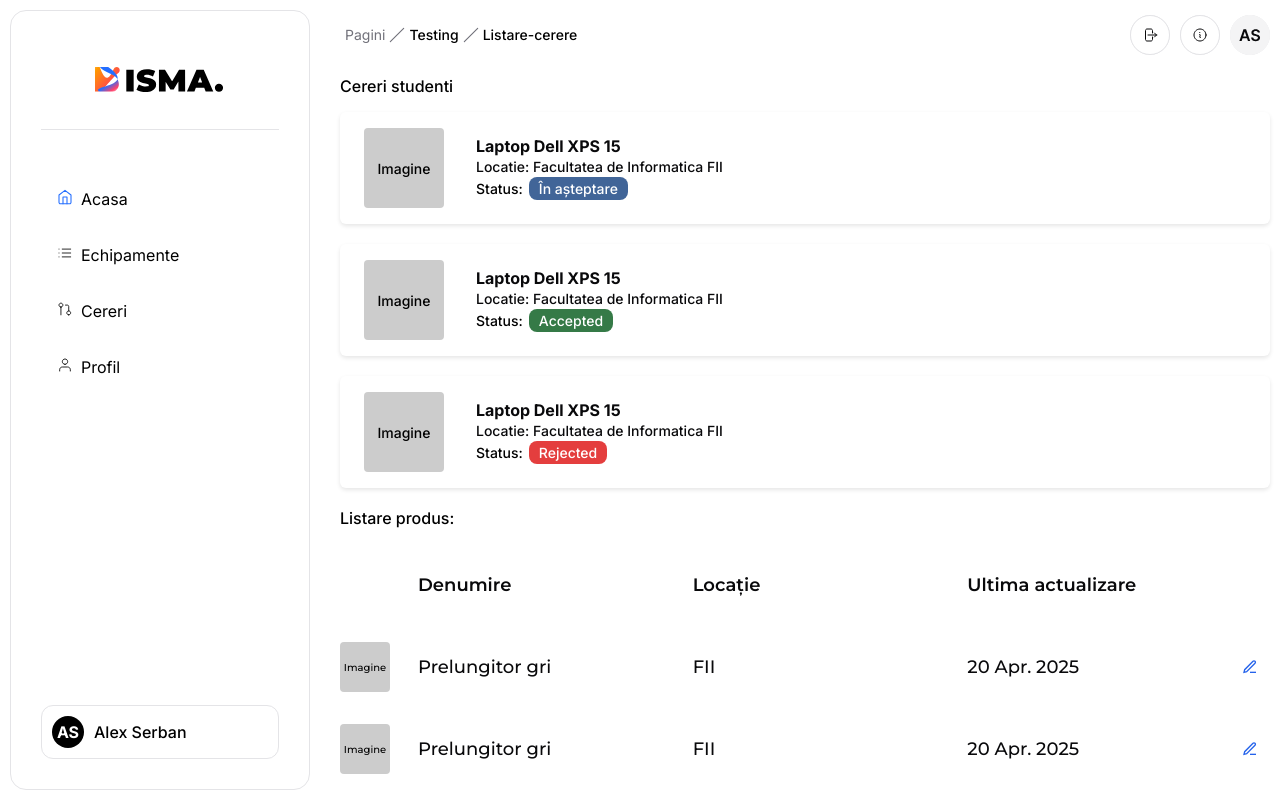
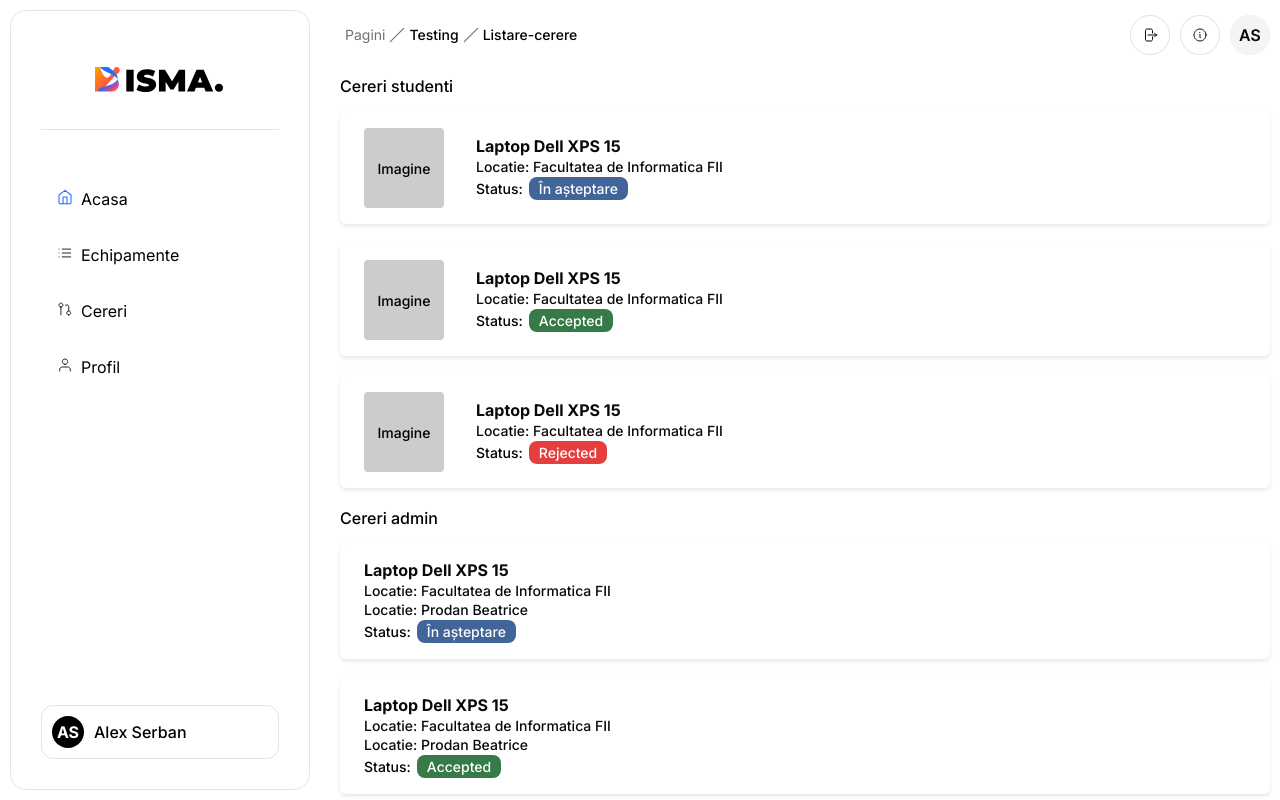
Before and after one commit to IP2B2/Front-End, a Next.js app: page /home/testing/listare-cerere in a window 1280 px wide. Built offline with nearby package versions, Linux system fonts and the light colour scheme.

Commit message:
#109-Componenta listare cerere admin

```diff
--- a/src/app/home/testing/listare-cerere/page.js
+++ b/src/app/home/testing/listare-cerere/page.js
@@ -1,33 +1,53 @@
 'use client'
 
-import CerereListing from '@/lib/components/home/echipamente/CerereListingStudent';
-import CerereListingLaborant from '@/lib/components/home/echipamente/CerereListingLaborant';
-import ListareUser from '@/lib/components/home/echipamente/ListareUser';
 import ListareProdus from '@/lib/components/home/echipamente/ProdusListing';
+import CerereListingStudent from '@/lib/components/home/echipamente/CerereListingStudent';
+import CerereListingAdmin from '@/lib/components/home/echipamente/CerereListingAdmin';
 
 export default function Page() {
   return (
     <div className="content-wrapper">
 
       <p>Cereri studenti</p>
-      <CerereListing
+      <CerereListingStudent
         title="Laptop Dell XPS 15"
         label="Pending"
         location = "Facultatea de Informatica FII"
         onClick={()=> console.log("clicked - just checking if it works")} />
 
-      <CerereListing
+      <CerereListingStudent
         title="Laptop Dell XPS 15"
         label="Accepted"
         location = "Facultatea de Informatica FII"
         onClick={()=> console.log("clicked - just checking if it works")} />
 
-      <CerereListing
+      <CerereListingStudent
         title="Laptop Dell XPS 15"
         label="Rejected"
         location = "Facultatea de Informatica FII"
         onClick={()=> console.log("clicked - just checking if it works")} />
 
+      <p>Cereri admin</p>
+      <CerereListingAdmin
+        title="Laptop Dell XPS 15"
+        location = "Facultatea de Informatica FII"
+        user="Prodan Beatrice"
+        label="Pending"
+        onClick={()=> console.log("clicked - just checking if it works")} />
+
+      <CerereListingAdmin
+        title="Laptop Dell XPS 15"
+        location = "Facultatea de Informatica FII"
+        user="Prodan Beatrice"
+        label="Accepted"
+        onClick={()=> console.log("clicked - just checking if it works")} />
+
+      <CerereListingAdmin
+        title="Laptop Dell XPS 15"
+        location = "Facultatea de Informatica FII"
+        user="Prodan Beatrice"
+        label="Rejected"
+        onClick={()=> console.log("clicked - just checking if it works")} />
 
 
       <p>Listare produs: </p>
--- /dev/null
+++ b/src/lib/components/home/echipamente/CerereListingAdmin.js
@@ -0,0 +1,29 @@
+import PropTypes from 'prop-types';
+import styles from './CerereListingAdmin.module.css';
+import { Montserrat500 } from '@/lib/fonts/Montserrat';
+
+export default function CerereListingAdmin ({title, user, location, label, onClick }) {
+  const isAccepted = label === 'Accepted';
+  const isRejected = label === 'Rejected';
+
+  return (
+    <div className={`${styles.container} ${Montserrat500}`} onClick={onClick ?? (() => {})}>
+      <div className={styles.details}>
+        <div className={styles.title}>{title}</div>
+        <div className={styles.location}>Locatie: {location}</div>
+        <div className={styles.user}>Locatie: {user}</div>
+        <div className={styles.statusContainer}>
+          Status: <span className={`${styles.label} ${isAccepted ? styles.greenLabel : (isRejected ? styles.redLabel : styles.label)}`}>{label === 'Pending' ? 'În așteptare' : label}</span>
+        </div>
+      </div>
+    </div>
+  );
+}
+
+CerereListingAdmin.propTypes = {
+  title: PropTypes.string.isRequired,
+  location: PropTypes.string.isRequired,
+  user: PropTypes.string.isRequired,
+  label: PropTypes.oneOf(['Accepted', 'Rejected', 'Pending']).isRequired,
+  onClick: PropTypes.func,
+};
--- /dev/null
+++ b/src/lib/components/home/echipamente/CerereListingAdmin.module.css
@@ -0,0 +1,79 @@
+.container {
+    width: 100%;
+    display: flex;
+    align-items: center;
+    gap: 16px;
+
+    padding: 16px 24px;
+    margin-bottom: 20px;
+    border-radius: 6px;
+
+    background-color: var(--backgrroound);
+    box-shadow: 0 2px 4px rgba(0, 0, 0, 0.1);
+
+    cursor: pointer;
+  }
+
+  .details {
+    flex-grow: 1;
+    display: flex;
+    flex-direction: column;
+    gap: 2px;
+  }
+
+  .title {
+    font-size: var(--font-size-sm);
+    font-weight: bold;
+    color: var(--foreground);
+  }
+
+  .location,
+  .user {
+    font-size: var(--font-size-xs);
+    color: var(--foreground);
+  }
+
+  .statusContainer {
+    font-size: var(--font-size-xs);
+    display: flex;
+    align-items: center;
+    gap: 6px;
+  }
+
+  .label {
+    border-radius: 8px;
+    padding: 3px 10px;
+    background-color: #416598;
+    color: white;
+    font-size: var(--font-size-xs);
+  }
+
+  .greenLabel {
+    background-color: #357a47;
+  }
+
+  .redLabel {
+    background-color: #e43e3e;
+  }
+
+
+  @media (max-width: 860px) {
+    .container {
+      padding: 12px;
+      gap: 12px;
+    }
+
+    .title {
+      font-size: var(--font-size-xs);
+    }
+
+    .label {
+      font-size: var(--font-size-xs);
+      padding: 4px 8px;
+    }
+
+    .location,
+    .user {
+      font-size: var(--font-size-xs);
+    }
+  }
```
